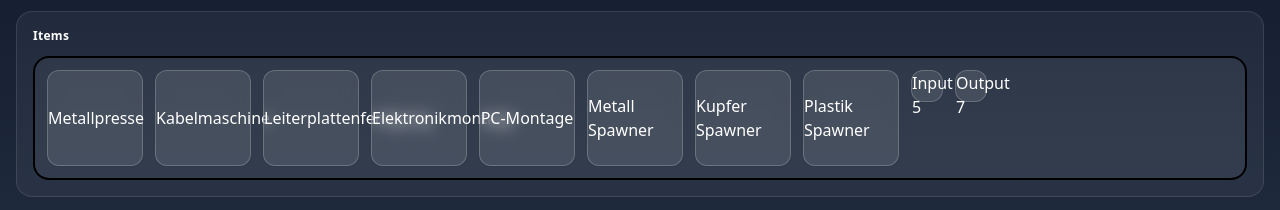
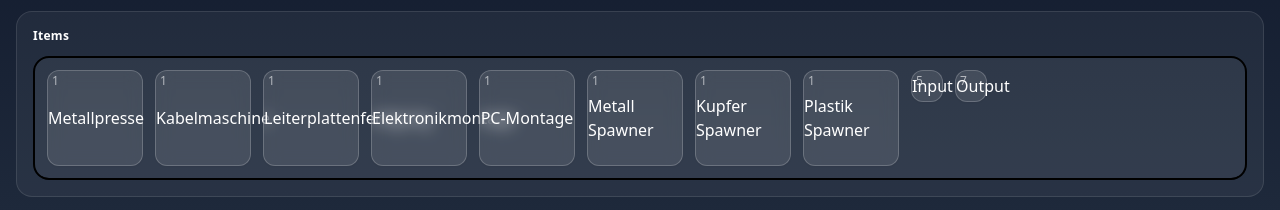
Before and after one commit to Factory-Simulator-GmbH/Factory-Simulator, an Angular app: page / in a window 1280 px wide. Shown: the part 587-797 px from the top of the page. Built offline with nearby package versions, Linux system fonts and the light colour scheme.

Commit message:
styling und default 1

```diff
--- a/src/app/components/items/items.component.html
+++ b/src/app/components/items/items.component.html
@@ -11,7 +11,7 @@
   >
     @for (item of items; track item.id) {
       <div
-        class="grid source-item select-none place-items-center rounded-xl border border-white/20 bg-white/10 text-white shadow-sm backdrop-blur touch-none"
+        class="grid source-item select-none place-items-center rounded-xl border border-white/20 bg-white/10 text-white shadow-sm backdrop-blur touch-none relative"
         [attr.data-item-id]="item.id"
         [class.relative]="activeDraggedItemId === item.id"
         [class.z-50]="activeDraggedItemId === item.id"
@@ -21,7 +21,10 @@
         [appTooltip]="item.helpText"
         (mousedown)="onMouseDown(item.id, $event)"
       >
-        {{ item.label }} {{ item.maxAvailableCount }}
+        {{ item.label }}
+        <span class="absolute top-1 left-1 text-[12px] leading-none text-white/60">
+          {{ item.maxAvailableCount ?? 1 }}
+        </span>
       </div>
     }
   </div>
```
